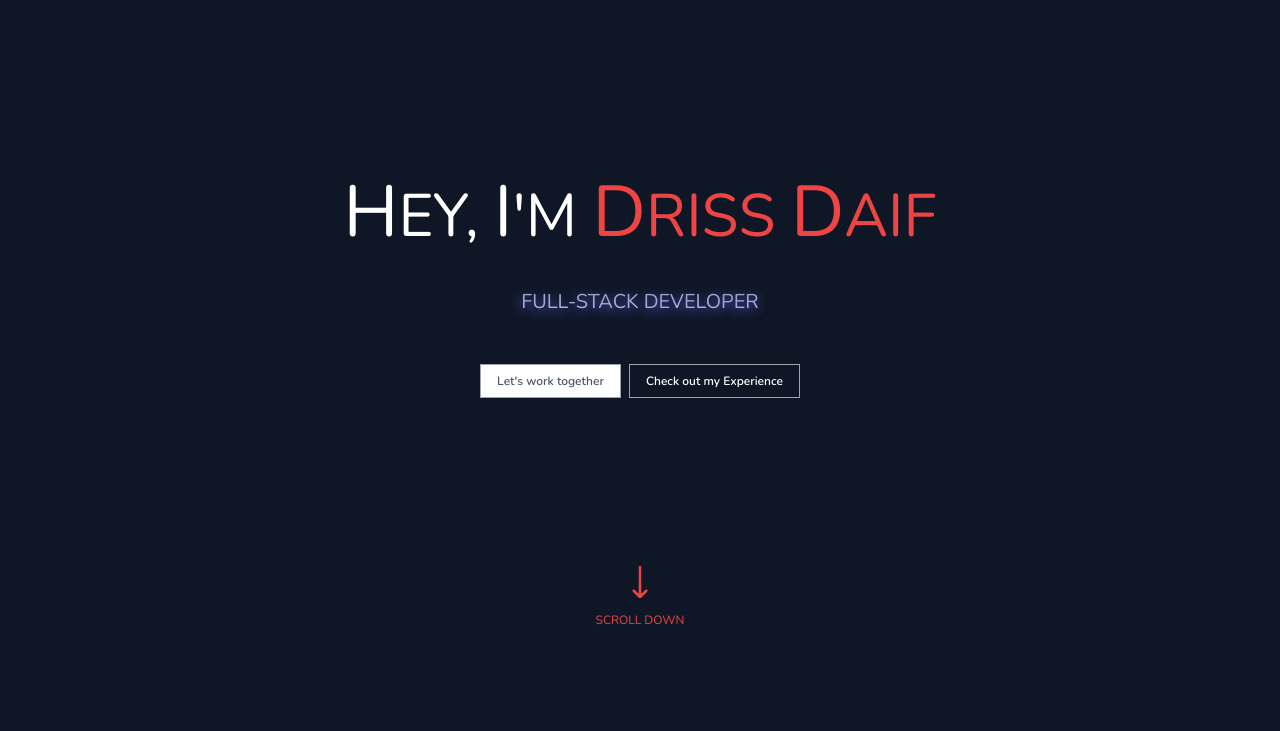
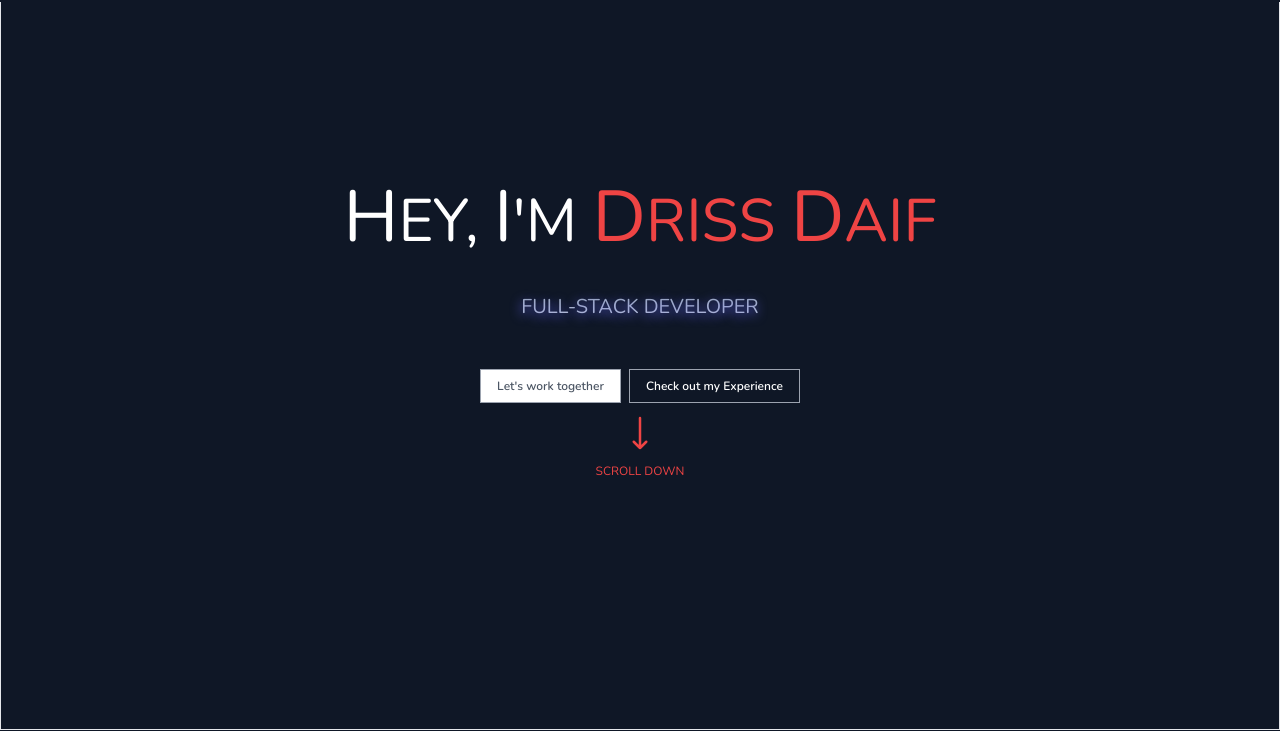
Before and after one commit to idrissd0/Portfolio, a website: page dist/index.html in a window 1280 px wide. Shown: the part 70-801 px from the top of the page. Drawn offline with nearby package versions, Linux system fonts and the light colour scheme.

Commit message:
commit before trying 90% 10% of height

```diff
--- a/dist/index.html
+++ b/dist/index.html
@@ -31,7 +31,7 @@
 <body class="font-nunito bg-custom1 text-white verflow-y-scroll scrollbar-thin scrollbar-thumb-gray-500 scrollbar-track-gray-300 hover:scrollbar-thumb-gray-700 ">
 
     <!-- Header -->
-    <header class="sticky top-0 bg-custom1 p-5 "> <!-- sticky (without w-full)-->
+    <header class="fixed w-full top-0 bg-custom1 p-5 "> <!-- sticky (without w-full)-->
         <nav class="flex justify-between items-center ">
             <a href="index.html" class=" text-2xl ">
                 <pre><span class="text-red-500">Driss </span><span class="text-white">Daif</span></pre>
@@ -99,8 +99,8 @@
     </header>
 
     <!-- intro section -->
-    <div class="flex flex-col justify-evenly items-center h-[100vh] ">   <!-- with this parameters the content is centered in both small and bigger screens-->
-        <div class="flex flex-col justify-around items-center ">
+    <div class=" flex flex-col justify-center items-center h-[100vh] border ">   <!-- with this parameters the content is centered in both small and bigger screens-->
+        <div class="flex flex-col justify-around items-center mb-5">
             <h1 class="text-5xl sm:text-6xl text-center font-light pb-10 ">
                 <span class="text-6xl sm:text-7xl">H</span>EY,
                     <br class="sm:hidden max-xs:block"/>
```
Also changed, not shown: dist/style.css.
